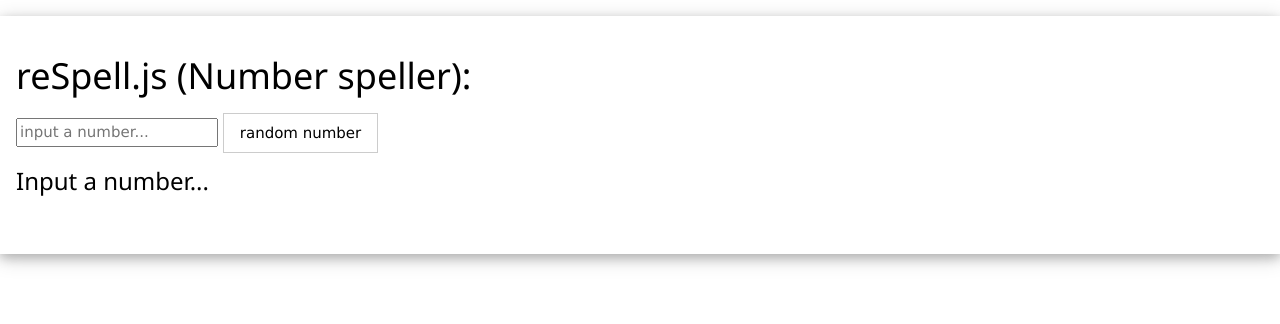
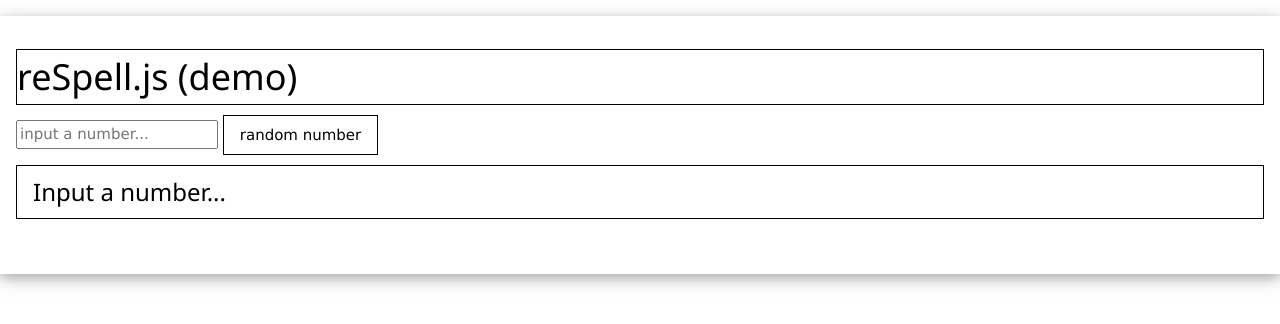
Before and after one commit to MiKl-LS/NtW, a plain HTML site: page index.html in a window 1280 px wide. Drawn offline with nearby package versions, Linux system fonts and the light colour scheme.

Commit message:
add cool design

```diff
--- a/index.html
+++ b/index.html
@@ -8,11 +8,11 @@
 	<body>
 		<div class="w3-panel w3-animate-right w3-card-4 w3-container">
 			<br>
-			<h1> reSpell.js (Number speller): </h1>
+			<h1 class="w3-border w3-border-black"> reSpell.js (demo) </h1>
 			<input type="number" id="input" placeholder="input a number..." onkeyup="spell()">
 			<br class="w3-hide-medium w3-hide-large"> <br class="w3-hide-medium w3-hide-large">
-			<button onclick="randomNumber()" class="w3-btn w3-border w3-mobile"> random number </button>
-			<h3 id="output">Input a number...</h3>
+			<button onclick="randomNumber()" class="w3-btn w3-border w3-border-black w3-mobile"> random number </button>
+			<h3 id="output" class="w3-border w3-border-black w3-padding">Input a number...</h3>
 			<br> <br>
 		</div>
 		<script src="reSpell.js"> </script>
```
